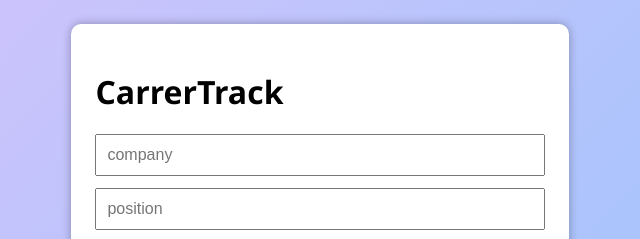
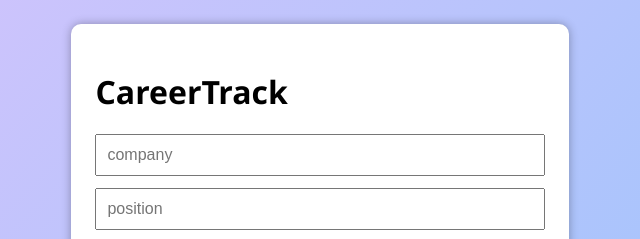
Before and after one commit to chaitu195/CarrerTracker, a plain HTML site: page index.html in a window 1280 px wide. Shown: the part 200-439 px from the top of the page, 320-960 px from the left. Drawn offline with Linux system fonts and the light colour scheme.

Commit message:
Update index.html

```diff
--- a/index.html
+++ b/index.html
@@ -3,13 +3,13 @@
   <head>
     <meta charset="UTF-8" />
     <meta name="viewport" content="width=device-width, initial-scale=1.0" />
-    <title>Job Application Tracker</title>
+    <title>CareerTrack</title>
     <link rel="stylesheet" href="style.css" />
   </head>
 
   <body>
     <div class="container">
-      <h1>CarrerTrack</h1>
+      <h1>CareerTrack</h1>
       <form id="jobForm">
         <input type="text" id="company" placeholder="company" required />
         <input type="text" id="position" placeholder="position" required />
```
